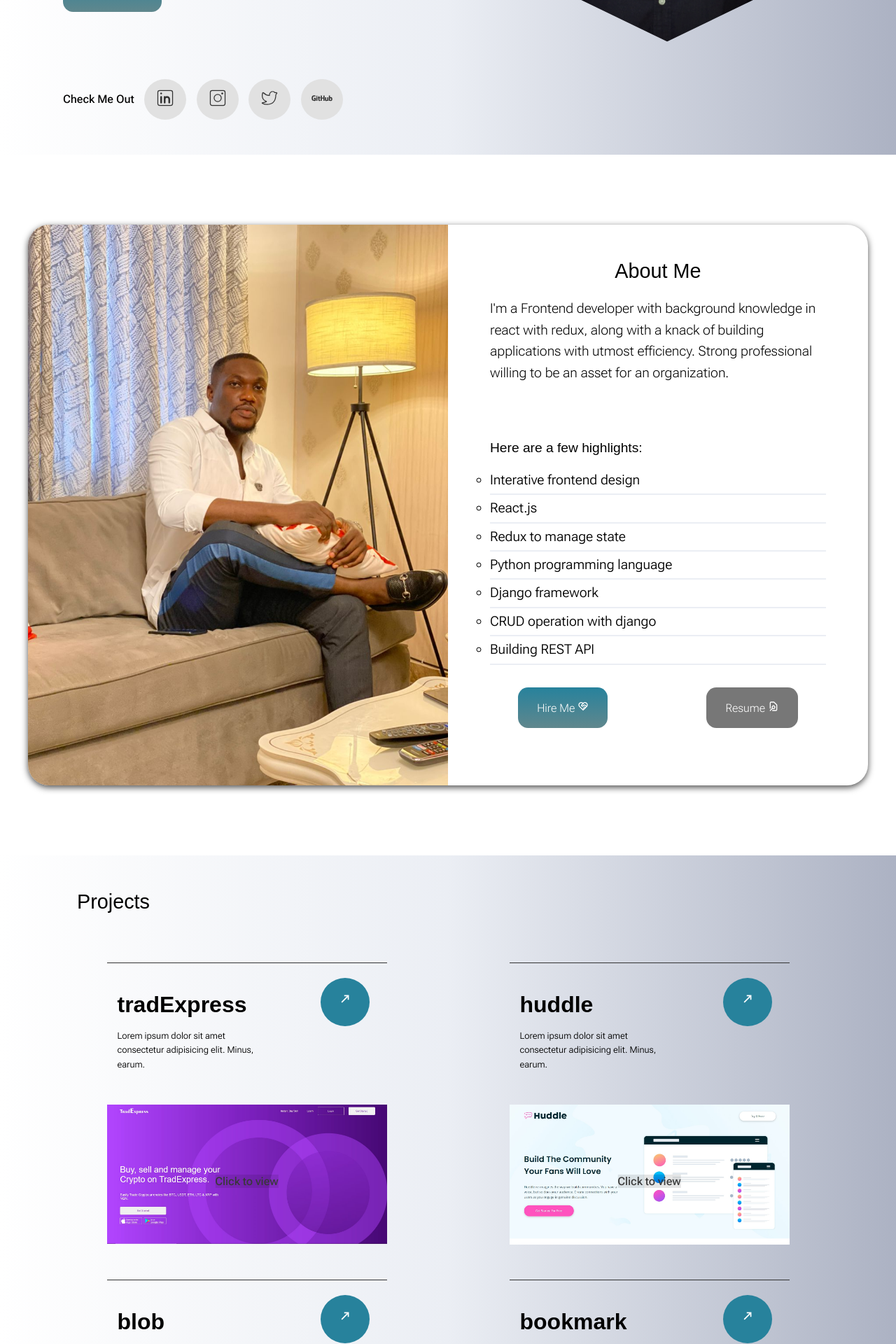
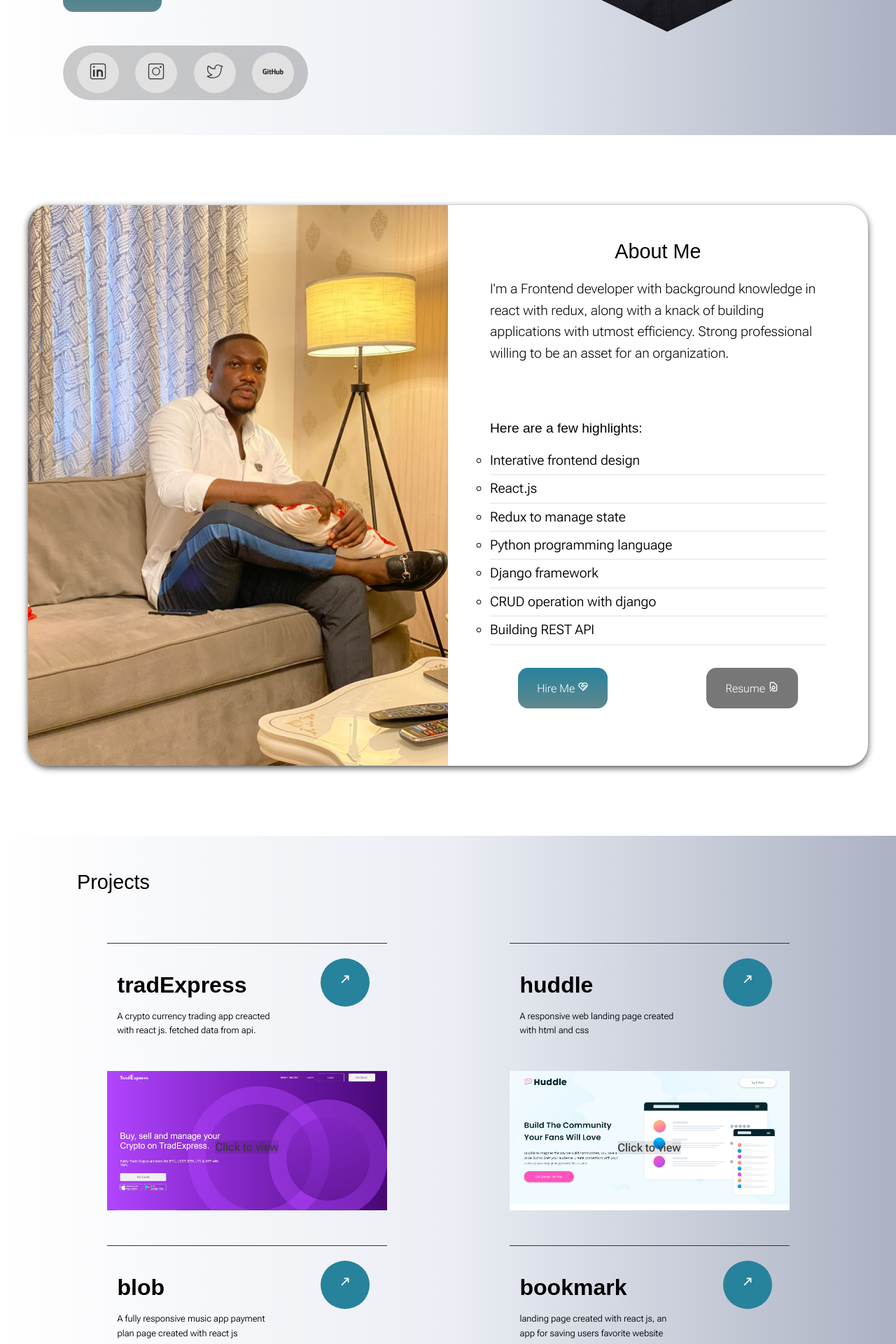
Before and after one commit to OJ0147/my_portfolio, a React (Create React App) app: page / in a window 1280 px wide. Shown: the part 660-2580 px from the top of the page at 70% size. Built offline with nearby package versions, Linux system fonts and the light colour scheme; a web font is replaced by a local one.

Commit message:
updated data

```diff
--- a/src/components/Header.jsx
+++ b/src/components/Header.jsx
@@ -19,7 +19,6 @@ const Header = () => {
   return (
 
     <header id='Home'>
-
 
       <div className="header__container">
 
@@ -47,7 +46,6 @@ const Header = () => {
             </motion.div>
 
             <motion.div initial={iconFrom} animate={iconTo} transition={{delay: 0.45}} className="socials">
-              <p className='check-text'>Check Me Out</p>
               <a href="https://www.linkedin.com/in/silas-ojugo-240a8a258/" target='_blank' rel="noreferrer" > <CiLinkedin size={'30'} className='social-icons'/> </a>
               <a href="http://www.instagram.com/im_ojhay/" target='_blank' rel="noreferrer" > <CiInstagram size={'30'}  className='social-icons'/> </a>
               <a href="https://twitter.com/SilasOjugo" target='_blank' rel="noreferrer" > <CiTwitter size={'30'}  className='social-icons'/> </a>
@@ -65,6 +63,10 @@ const Header = () => {
 
         </div>
       </div>
+
+
+
+
     </header>
   )
 }
--- a/src/components/data.jsx
+++ b/src/components/data.jsx
@@ -4,7 +4,7 @@ export const data = [
     {
         id: "1",
         title: "tradExpress",
-        description: "Lorem ipsum dolor sit amet consectetur adipisicing elit. Minus, earum.",
+        description: "A crypto currency trading app creacted with react js. fetched data from api.",
         image:'/images/image-tradexpress.jpg',
         code: 'https://github.com/OJ0147/tradexpress',
         site: 'https://creative-fudge-146360.netlify.app/'
@@ -12,7 +12,7 @@ export const data = [
     {
         id: "2",
         title: "huddle",
-        description: "Lorem ipsum dolor sit amet consectetur adipisicing elit. Minus, earum.",
+        description: "A responsive web landing page created with html and css",
         image:'/images/image-huddle.jpg',
         code: 'https://github.com/OJ0147/huddle-landing-page',
         site: 'https://silver-praline-f20464.netlify.app/'
@@ -20,7 +20,7 @@ export const data = [
     {
         id: "3",
         title: "blob",
-        description: "Lorem ipsum dolor sit amet consectetur adipisicing elit. Minus, earum.",
+        description: "A fully responsive music app payment plan page created with react js ",
         image:'/images/image-blob.jpg',
         code: 'https://github.com/OJ0147/blobpage',
         site: 'https://by-oj-stardust-1954be.netlify.app/#'
@@ -28,9 +28,9 @@ export const data = [
     {
         id: "4",
         title: "bookmark",
-        description: "Lorem ipsum dolor sit amet consectetur adipisicing elit. Minus, earum.",
+        description: "landing page created with react js, an app for saving users favorite website",
         image:'/images/image-bookmark.jpg',
-        code: 'http://www.github.com',
+        code: 'https://github.com/OJ0147/bookmark',
         site: 'https://frolicking-praline-afc58c.netlify.app/'
     },
 ]
--- a/src/styles/Contact.css
+++ b/src/styles/Contact.css
@@ -1,6 +1,5 @@
 
 #Contact{
-    /* background: linear-gradient(to right,#fff, var(--background-color), #acb2c3); */
     background: url(../media/office1.png);
     background-color: #000;
     background-position: center;
--- a/src/styles/Header.css
+++ b/src/styles/Header.css
@@ -10,19 +10,17 @@
 header{
     background: linear-gradient(to right,#fff, var(--background-color), #acb2c3);
 
+}
 
-}
 .header__container{
     max-width: 100%;
     padding-top: 100px;
-
-
 }
 
 .header__intro .greetings{
     font-family: 'Shadows Into Light', cursive;
     font-size: 2rem;
-    color: rgb(10, 10, 136);
+    color: #16264c ;
     position: absolute;
     left: 0;
     top: 30px;
@@ -33,7 +31,7 @@ header{
     font-weight: 300;
     font-family: 'Bai Jamjuree', sans-serif;
     max-width: 70%;
-    color: #333;
+    color: #000;
     margin-bottom: 2rem;
     position: relative;
 
@@ -47,6 +45,7 @@ header{
     font-weight: 500;
     font-family: 'Bai Jamjuree', sans-serif;
     color: var(--primary-color);
+
 }
 .header__intro .intro-text{
     max-width: 70%;
@@ -66,7 +65,7 @@ header{
 
 .header__intro .btn-orange{
     padding: 1.2rem 1.7rem;
-    color: #FFF;
+    color: #fff;
     background: var(--button-gradient);
     border-radius: 0.9rem;
     transition: var(--smooth-transition)
@@ -89,13 +88,17 @@ header{
 }
 
 .header__intro .socials{
-    padding-top: 3rem;
     display: flex;
     align-items: center;
     justify-content: space-between;
-    max-width: 400px;
+    max-width: 350px;
+    border-radius: 50px;
+    padding: 10px 20px;
+    background: rgba(0, 0, 0, 0.2);
+    backdrop-filter: blur(5px);
 
 }
+
 .header__intro .socials .check-text{
     font-size: 1rem;
 }
@@ -163,8 +166,6 @@ header{
 @media only screen and (max-width: 850px){
     .header__content{
         flex-direction: column-reverse;
-
-
     }
     .header__intro h1{
         padding-bottom: 2rem;
@@ -210,8 +211,7 @@ header{
     }
 
     .header__intro .socials{
-        padding-top: 1.5rem;
-        max-width: 350px;
+        padding: 8px 15px;
     }
     .header__intro .socials a{
         padding:  10px 13px;
@@ -240,12 +240,9 @@ header{
         left: 49px;
     }
     .header__intro .socials{
-        padding-top: 1.2rem;
         max-width: 300px;
     }
-    .header__intro .socials .check-text{
-        display: none;
-    }
+
 }
 @media only screen and (max-width: 375px){
     .header__intro .greetings{
@@ -259,5 +256,4 @@ header{
     .header__intro .intro-text{
         max-width: 90%;
     }
-
 }
--- a/src/styles/Navbar.css
+++ b/src/styles/Navbar.css
@@ -21,7 +21,7 @@
 }
 
 .nav__items a{
-    color: #000;
+    color: #333;
     padding-bottom: 5px;
 
 }
--- a/src/styles/Project.css
+++ b/src/styles/Project.css
@@ -94,12 +94,9 @@
     padding: 25px;
     border-radius: 50%;
     color: #fff;
-    background:var(--primary-color) ;
+    background:var(--primary-color);
     transition: var(--smooth-transition);
 }
-
-
-
 .project-btn a:hover{
     background: #000;
 }
```
